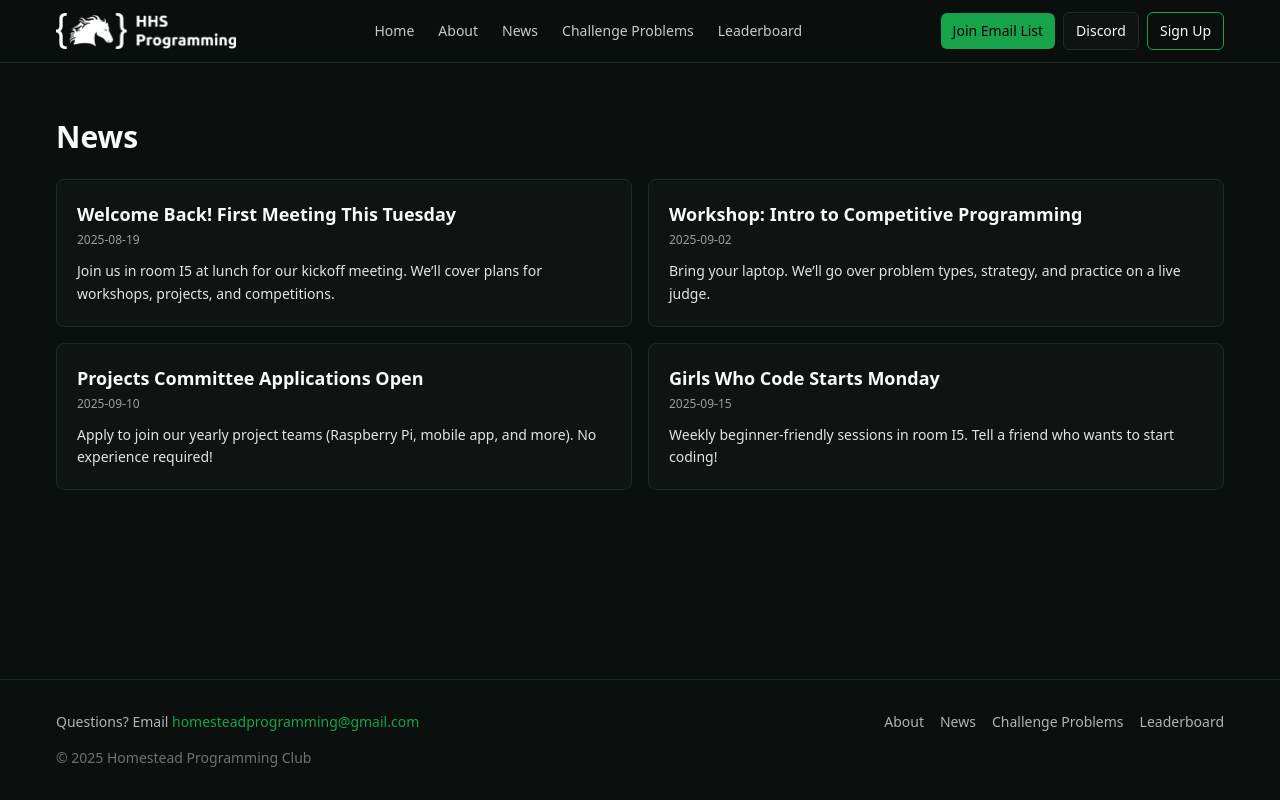
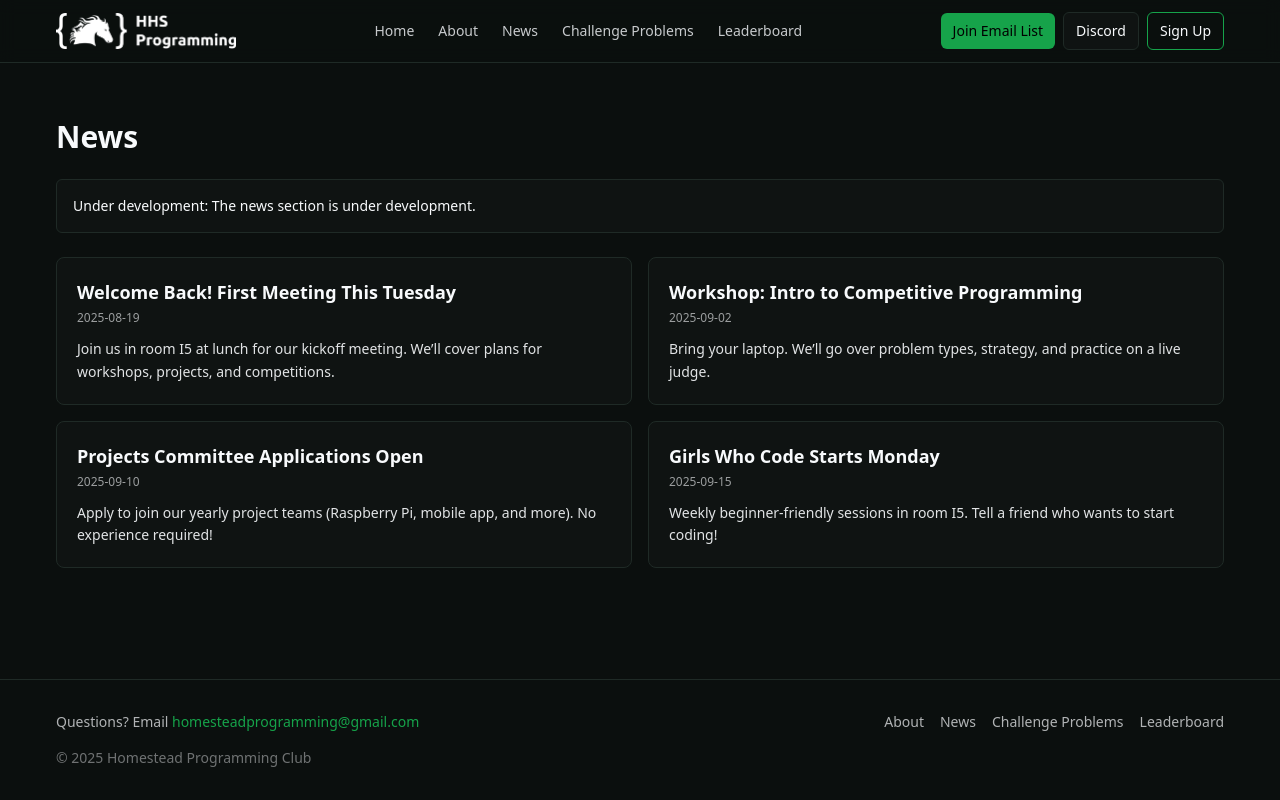
Before and after one commit to HHS-Proclub/website, a Next.js app: page /news in a window 1280 px wide. Built offline with nearby package versions, Linux system fonts and the light colour scheme.

Commit message:
add under development

```diff
--- a/app/news/page.js
+++ b/app/news/page.js
@@ -10,6 +10,12 @@ export default function NewsPage() {
   return (
     <div className="container-max px-4">
       <Section title="News">
+        <div className="mb-6 rounded-md border border-[var(--border)] bg-[var(--surface)] p-4 text-sm">
+          <span className="font-medium text-[var(--foreground)]">
+            Under development:
+          </span>{" "}
+          The news section is under development.
+        </div>
         <div className="grid md:grid-cols-2 gap-4">
           {newsItems.map((n, idx) => (
             <NewsCard key={idx} {...n} />
```
